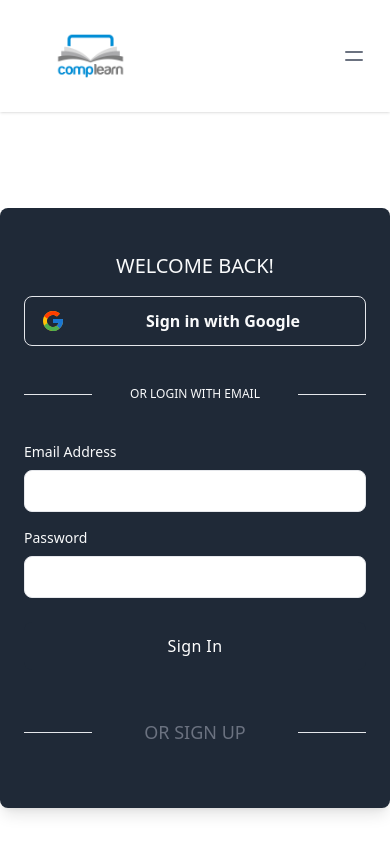
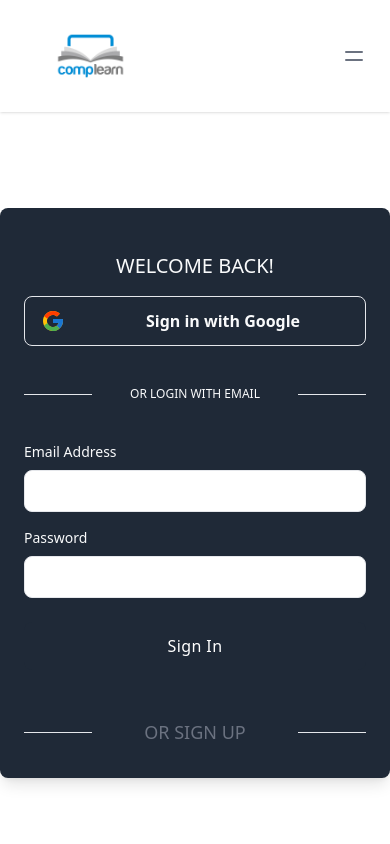
Before and after one commit to MdAbdullahIbnNoor/online-group-study-client, a React (Vite) app: page /login in a window 390 px wide. Shown: the top 844 px of the page. Built offline with nearby package versions, Linux system fonts and the light colour scheme; no server answers.

Commit message:
some updates

```diff
--- a/src/pages/Authentication/LoginPage.jsx
+++ b/src/pages/Authentication/LoginPage.jsx
@@ -45,7 +45,7 @@ function LoginPage() {
     }
 
     return (
-        <div className="flex w-full max-w-md mx-auto overflow-hidden bg-gray-800 rounded-lg shadow-lg lg:max-w-6xl my-24 min-h-[600px]">
+        <div className="flex w-full max-w-md mx-auto overflow-hidden bg-gray-800 rounded-lg shadow-lg lg:max-w-6xl my-24 lg:min-h-[600px]">
             <div className="hidden bg-cover lg:block lg:w-1/2 object-center" style={{ backgroundImage: "url('https://images.unsplash.com/photo-1517486808906-6ca8b3f04846?auto=format&fit=crop&q=80&w=1949&ixlib=rb-4.0.3&ixid=M3wxMjA3fDB8MHxwaG90by1wYWdlfHx8fGVufDB8fHx8fA%3D%3D')" }}></div>
 
             <div className="w-full px-6 py-8 md:px-8 lg:w-1/2">
--- a/src/pages/CreateAssignment/CreateAssignment.jsx
+++ b/src/pages/CreateAssignment/CreateAssignment.jsx
@@ -80,6 +80,7 @@ const CreateAssignment = () => {
                             value={formData.description}
                             onChange={handleChange}
                             className="w-full p-2 border rounded h-24"
+                            required
                         />
                     </div>
                     <div>
@@ -102,6 +103,7 @@ const CreateAssignment = () => {
                             value={formData.difficultyLevel}
                             onChange={handleChange}
                             className="w-full p-2 border rounded"
+                            required
                         >
                             <option value="easy">Easy</option>
                             <option value="medium">Medium</option>
```
